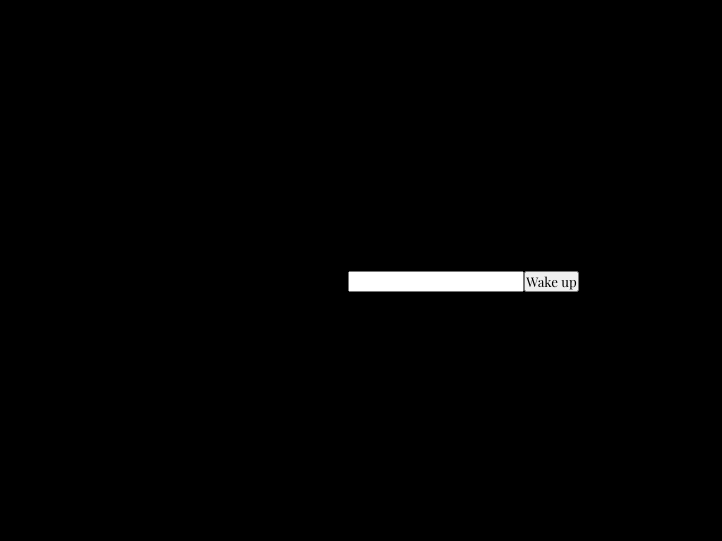
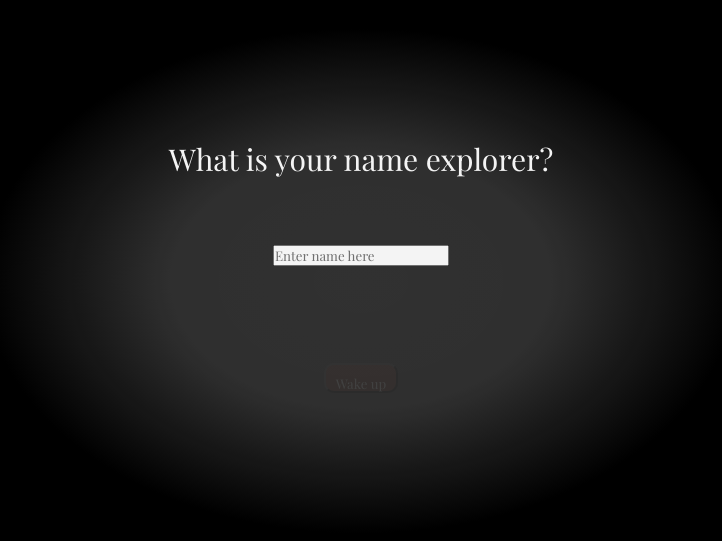
Before and after one commit to PeachyOmnivore/An-outdoor-adventure, a React (Vite) app: page /Name in a window 1280 px wide. Shown: the part 119-660 px from the top of the page, without its empty margins (279-1001 px from the left). Built offline with nearby package versions, Linux system fonts and the light colour scheme; the HTML template or start-up script is replaced by a standard one.

Commit message:
Storing name in local storage

```diff
--- a/src/App.css
+++ b/src/App.css
@@ -13,6 +13,8 @@ body {
 }
 
 .page-container {
+    display: grid;
+    place-items: center;
     height: 350px;
     width: 600px;
 
@@ -36,13 +38,14 @@ body {
     margin-top: 20px;
 }
 
-.options-container input {
+.selections {
 
     color: white;
     background-color: rgba(248, 77, 15, 0.281);
     border-radius: 10px;
     margin: 30px;
     height: 30px;
+    padding: 10px;
 
     animation: 5s fadeIn;
     animation-fill-mode: forwards;
@@ -51,7 +54,7 @@ body {
     visibility: hidden;
 }
 
-.options-container input:hover{
+.selections:hover{
     background-color: rgba(248, 77, 15, 0.571);;
 }
 
--- a/src/Components/adventure.jsx
+++ b/src/Components/adventure.jsx
@@ -23,6 +23,7 @@ export default function Adventure() {
             <div className="options-container">
                 {currentPage.options.map((option) => {
                     return <input
+                    className="selections"
                     key={option.title}
                     type="button"
                     value={option.title}
--- a/src/Components/name.jsx
+++ b/src/Components/name.jsx
@@ -1,12 +1,29 @@
+import { Link, useNavigate } from "react-router-dom"
 import Adventure from "./adventure"
 
 export default function Name() {
+
+    const navigate = useNavigate()
+
+    const handleChange = (event) => {
+        localStorage.setItem("Explorer", `${event.target.value}`)
+
+    }
+
     return (
         <>
-            <form onSubmit={<Adventure/>} action="">
+            <form className="page-container" action="">
                 <label htmlFor="name">What is your name explorer?</label>
-                <input type="text" name="name" />
-                <button>Wake up</button>
+                <input
+                    type="text"
+                    name="name"
+                    onChange={(event)=> handleChange(event)}
+                    placeholder="Enter name here" />
+                <button
+                    onClick={() => navigate("/Adventure")}
+                    type="submit"
+                    className="selections">
+                    Wake up</button>
             </form>
         </>
     )
--- a/src/Components/storyStart.jsx
+++ b/src/Components/storyStart.jsx
@@ -6,6 +6,6 @@ export default function StoryStart() {
     <div className="page-container">
         <h1>Welcome to an outdoor adventure</h1>
         <p>This is a story that take us outside and on an adventure. This is your story and is tailored by your decisions. So are you ready?</p>
-        <Link to="/Adventure"><button>Lets go!</button></Link>
+        <Link to="/Name"><button className="selections">Lets go!</button></Link>
     </div>)
 }
--- a/src/storyInformation.jsx
+++ b/src/storyInformation.jsx
@@ -1,8 +1,15 @@
+
+
+const adventureInfo = {
+    adventurer: localStorage.getItem("explorer")
+}
+
+
 const theStory = [
 
     {
         id: 1,
-        page: `Good morning , you awake in your bed in a small sleepy town called Kindmere. This small town sits in a lovely wooded glen right next to the ocean and tall over 1000 meter peaks. A perfect location for any avid outdoor enthusiast. You get out of bed, get dressed and make your way to your kitchen to get yourself a cup of: `,
+        page: `Good morning ${adventureInfo.adventurer}, you awake in your bed in a small sleepy town called Kindmere. This small town sits in a lovely wooded glen right next to the ocean and tall over 1000 meter peaks. A perfect location for any avid outdoor enthusiast. You get out of bed, get dressed and make your way to your kitchen to get yourself a cup of: `,
         options: [
             {
                 title: "Coffee",
@@ -49,4 +56,4 @@ const theStory = [
 
 
 
-export { theStory }
+export { theStory, adventureInfo }
```
